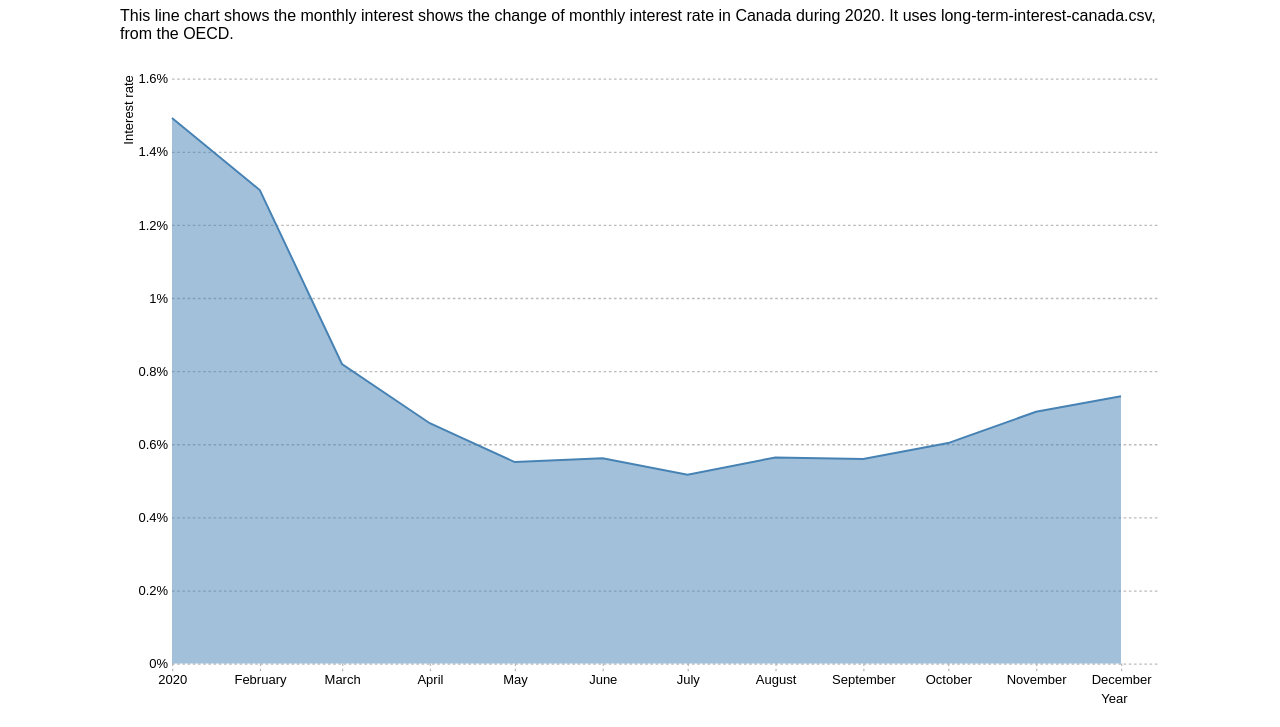
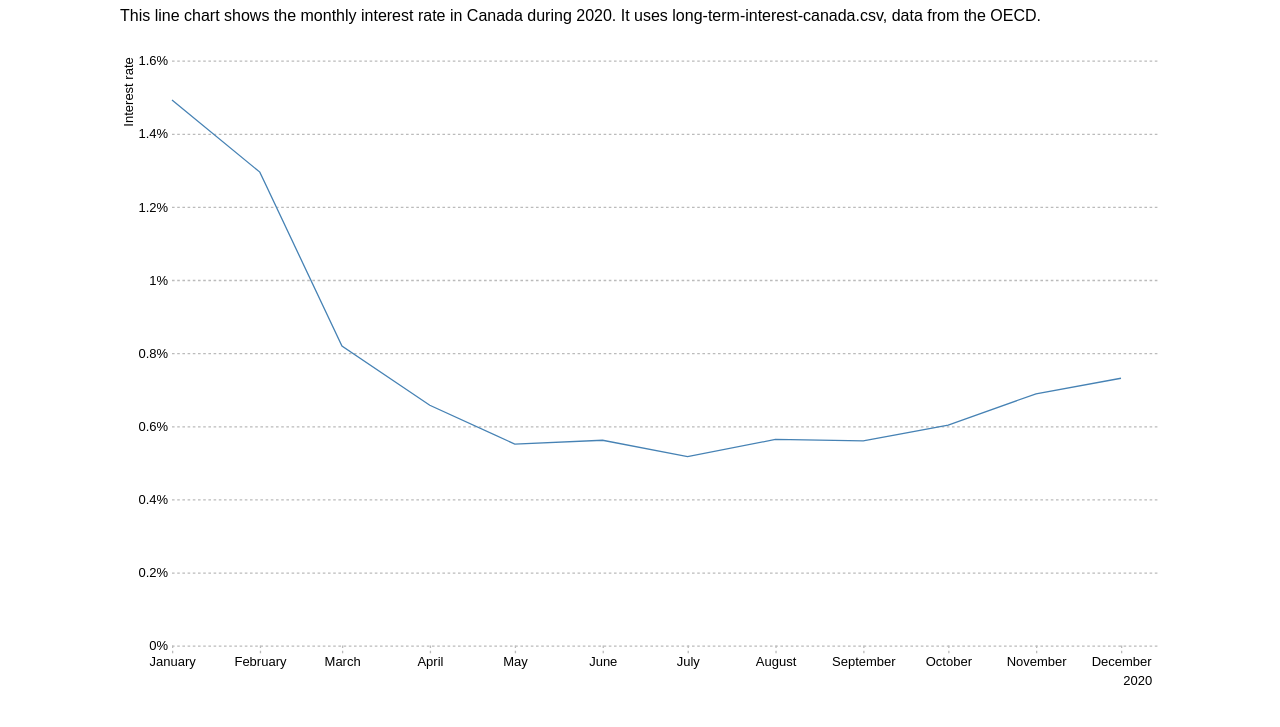
Before and after one commit to spavlekovsky/CAPP30239_FA22, a plain HTML site: page week_04/homework/homework.html in a window 1280 px wide. Shown: the part 73-800 px from the top of the page. Drawn offline with nearby package versions, Linux system fonts and the light colour scheme.

Commit message:
line chart exercise

```diff
--- a/week_04/homework/homework.html
+++ b/week_04/homework/homework.html
@@ -32,14 +32,15 @@
       stroke: #bbb;
       stroke-dasharray: 2;
     }
+
   </style>
 </head>
 
 <body>
   <div id="container">
-    <h1>Monthly Interest Rates, 2020 (Candada)</h1>
-    <p>This line chart shows the monthly interest shows the change of monthly interest rate in Canada during 2020.
-      It uses long-term-interest-canada.csv, from the OECD.
+    <h1>Monthly Interest Rates, 2020 (Canada)</h1>
+    <p>This line chart shows the monthly interest rate in Canada during 2020.
+      It uses long-term-interest-canada.csv, data from the OECD.
     </p>
    <div id="chart"></div>
   </div>
--- a/week_04/homework/homework.js
+++ b/week_04/homework/homework.js
@@ -1,10 +1,4 @@
 /* Line chart of Canada monthly interest rate. */
-
-// need to change axis labels
-// try to change first label from 2020 to January
-// add tooltips
-// can I add a vertical line from the line to the x axis on hover too?
-// could I make an area which is color coded for increase/decrease?
 
 const height = 500,
     width = 800,
@@ -32,7 +26,8 @@ d3.csv('long-term-interest-canada.csv').then(data => {
 
   svg.append("g")
     .attr("transform", `translate(0,${height - margin.bottom})`)
-      .call(d3.axisBottom(x).tickSizeOuter(0));
+    .call(d3.axisBottom(x).tickSizeOuter(0).tickFormat(d3.timeFormat("%B")));
+    // I had to change the tick format to enforce that January was displayed as January, instead of 2020
 
   svg.append("g")
     .attr("transform", `translate(${margin.left},0)`)
@@ -41,11 +36,11 @@ d3.csv('long-term-interest-canada.csv').then(data => {
   svg.append("text")
     .attr("class", "x-label")
     .attr("text-anchor", "end")
-      .attr("x", width - margin.right)
+    .attr("x", width - margin.right + 19)
     .attr("y", height)
     .attr("dx", "0.5em")
     .attr("dy", "-0.5em")
-      .text("Year");
+    .text("2020"); // I deemed it unnecessary to clarify that the ticks are months, so labelled it with the year
 
   svg.append("text")
     .attr("class", "y-label")
@@ -56,19 +51,6 @@ d3.csv('long-term-interest-canada.csv').then(data => {
     .attr("transform", "rotate(-90)")
     .text("Interest rate");
 
-    let area = d3.area()
-      .x(d => x(d.Month))
-      .y0(y(0))
-      .y1(d => y(d.Num)); // need to tell it where to start and where to end
-
-    svg.append("path")
-      .datum(data)
-      .attr("d", area)
-      .attr("fill", "steelblue")
-      .attr("fill-opacity", "50%")
-      .attr("stroke", 'none');
-
-    // added line so that there would only be a line on the relevant data not all 4 sides of the area
   let line = d3.line()
     .x(d => x(d.Month))
     .y(d => y(d.Num));
@@ -77,6 +59,10 @@ d3.csv('long-term-interest-canada.csv').then(data => {
     .datum(data)
     .attr("d", line)
     .attr("fill", "none")
-      .attr("stroke", 'steelblue')
-      .attr("stroke-width", "1.5px");
+    .attr("stroke", 'steelblue');
+
+    /*
+    I would have liked to add a color-coded area underneath, with red or green depending on whether the interest rate
+    is increasing or decreasing (similar to the figure on lecture slide 142). But I was having too much trouble.
+    */
 });
```
Lines whose indentation alone changed are shown as unchanged.
